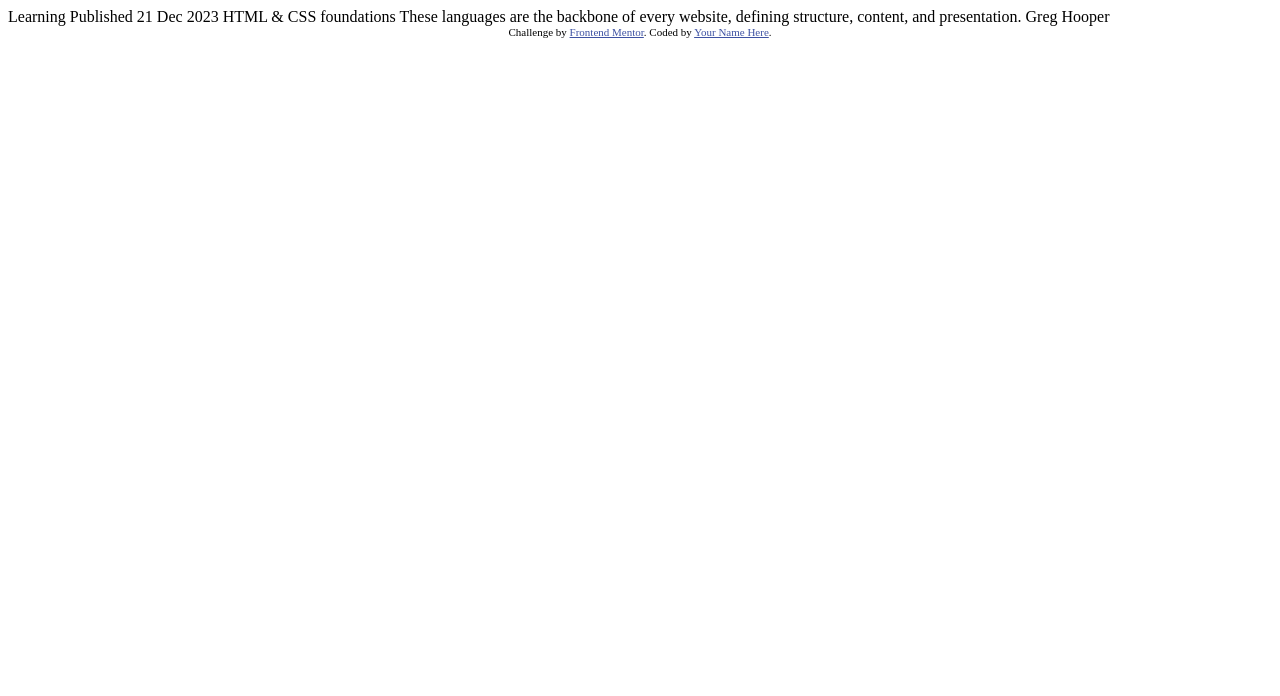
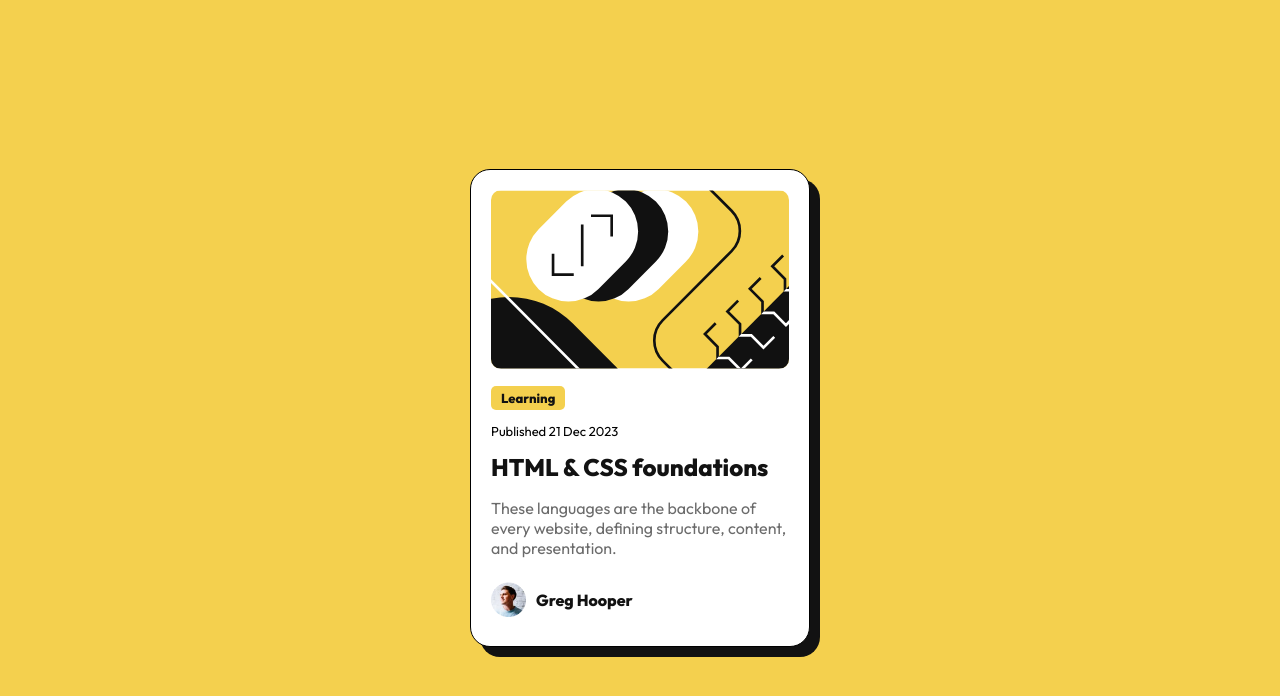
Before and after one commit to niophan/blog-preview-card-fe, a plain HTML site: page index.html in a window 1280 px wide. Drawn offline with Linux system fonts and the light colour scheme.

Commit message:
submit solution

```diff
--- a/index.html
+++ b/index.html
@@ -4,31 +4,29 @@
   <meta charset="UTF-8">
   <meta name="viewport" content="width=device-width, initial-scale=1.0"> <!-- displays site properly based on user's device -->
 
-  <link rel="icon" type="image/png" sizes="32x32" href="./assets/images/favicon-32x32.png">
-
+  <link rel="icon" type="image/png" sizes="32x32" href="/assets/images/favicon-32x32.png">
+  <link rel="stylesheet" href="styles.css">
+  <link rel="preconnect" href="https://fonts.googleapis.com">
+  <link rel="preconnect" href="https://fonts.gstatic.com" crossorigin>
+  <link href="https://fonts.googleapis.com/css2?family=Figtree:ital,wght@0,300..900;1,300..900&family=Outfit:wght@100..900&display=swap" rel="stylesheet">
   <title>Frontend Mentor | Blog preview card</title>
 
-  <!-- Feel free to remove these styles or customise in your own stylesheet 👍 -->
-  <style>
-    .attribution { font-size: 11px; text-align: center; }
-    .attribution a { color: hsl(228, 45%, 44%); }
-  </style>
 </head>
 <body>
-
-  Learning
-
-  Published 21 Dec 2023
-
-  HTML & CSS foundations
-
-  These languages are the backbone of every website, defining structure, content, and presentation.
-
-  Greg Hooper
-
-  <div class="attribution">
-    Challenge by <a href="https://www.frontendmentor.io?ref=challenge" target="_blank">Frontend Mentor</a>.
-    Coded by <a href="#">Your Name Here</a>.
+  <div class="container">
+    <div class="illustration-box">
+      <img class="illustration" src="/assets/images/illustration-article.svg" alt="Illustration">
+    </div>
+    <p class="text-box bold-text small-text">Learning</p>
+    <p class="small-text">Published 21 Dec 2023</p>
+    <h2>HTML & CSS foundations</h2>
+    <p class="gray-text">
+      These languages are the backbone of every website, defining structure, content, and presentation.
+    </p>
+    <div class="profile-box">
+      <img class="profile" src="/assets/images/image-avatar.webp" alt="Profile picture">
+      <p class="bold-text">Greg Hooper</p>
+    </div>
   </div>
 </body>
 </html>
--- /dev/null
+++ b/styles.css
@@ -0,0 +1,93 @@
+* {
+  box-sizing: border-box;
+}
+
+html {
+  font-family: "Outfit", sans-serif;
+  font-size: 16px;
+}
+
+body {
+  display: flex;
+  justify-content: center;
+  align-items: center;
+  background: hsl(47, 88%, 63%);
+  height: 100vh;
+}
+
+.container {
+  max-width: 340px;
+  border: 1px solid black;
+  padding: 20px;
+  background: hsl(0, 0%, 100%);
+  border-radius: 20px;
+  display: flex;
+  flex-direction: column;
+  align-items: flex-start;
+  box-shadow: 10px 10px hsl(0, 0%, 7%);
+}
+
+.illustration {
+  border-radius: 10px;
+  max-width: 100%;
+}
+
+.text-box {
+  background: hsl(47, 88%, 63%);
+  padding: 4px 10px;
+  margin-bottom: 0;
+  border-radius: 5px;
+}
+
+.text-box:hover {
+  box-shadow: 5px 5px 5px hsl(0, 0%, 7%);
+  cursor: pointer;
+}
+
+.small-text {
+  font-size: 13px;
+}
+
+h2 {
+  color: hsl(0, 0%, 7%);
+  font-weight: 800;
+  margin: 0;
+}
+
+h2:active {
+  color: hsl(47, 88%, 63%);
+}
+
+h2:hover {
+  cursor: pointer;
+}
+
+.gray-text {
+  color: hsl(0, 0%, 42%);
+}
+
+.profile-box {
+  display: flex;
+  justify-content: center;
+  align-items: center;
+  gap: 10px;
+}
+
+.profile {
+  width: 35px;
+  height: 35px;
+}
+
+.bold-text {
+  color: hsl(0, 0%, 7%);
+  font-weight: 800;
+}
+
+@media only screen and (max-width: 375px) {
+  body {
+    font-size: 13px;
+  }
+  .container {
+    max-width: 325px;
+  }
+}
```
Also changed, not shown: project-2.png (added), 2 other files.
